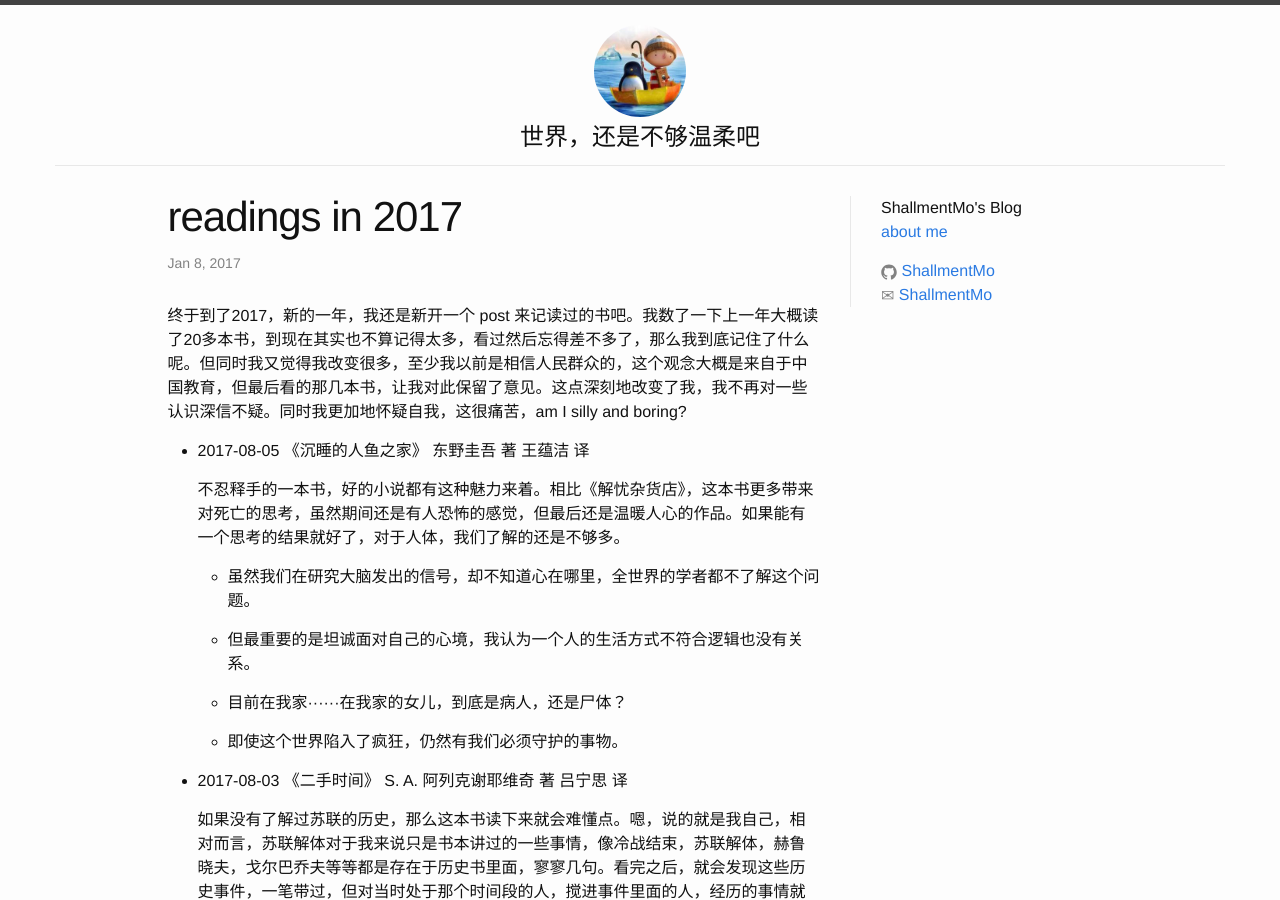
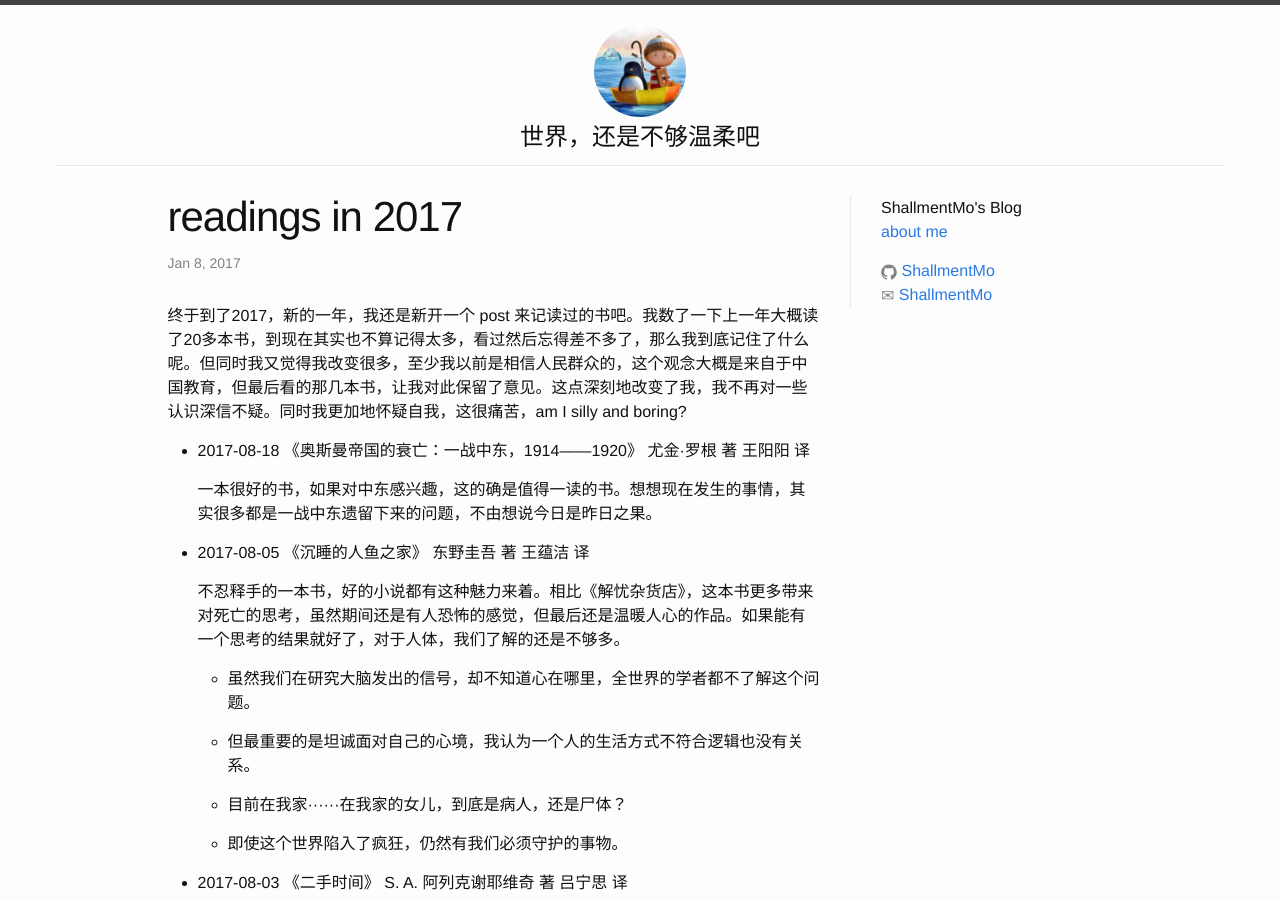
Before and after one commit to ShallmentMo/shallmentmo.github.com, a Jekyll site: the page built from _posts/2017-01-08-readings-in-2017.md, in a window 1280 px wide and 900 px high. Built offline with Jekyll 4.4.1, drawn with Linux system fonts in a browser that asks for light colours.

Commit message:
add 2017-08-17 reading

```diff
--- a/_posts/2017-01-08-readings-in-2017.md
+++ b/_posts/2017-01-08-readings-in-2017.md
@@ -6,6 +6,10 @@ categories: posts
 ---
 
 终于到了2017，新的一年，我还是新开一个 post 来记读过的书吧。我数了一下上一年大概读了20多本书，到现在其实也不算记得太多，看过然后忘得差不多了，那么我到底记住了什么呢。但同时我又觉得我改变很多，至少我以前是相信人民群众的，这个观念大概是来自于中国教育，但最后看的那几本书，让我对此保留了意见。这点深刻地改变了我，我不再对一些认识深信不疑。同时我更加地怀疑自我，这很痛苦，am I silly and boring?
+
+* 2017-08-18 《奥斯曼帝国的衰亡：一战中东，1914——1920》 尤金·罗根 著 王阳阳 译
+
+  一本很好的书，如果对中东感兴趣，这的确是值得一读的书。想想现在发生的事情，其实很多都是一战中东遗留下来的问题，不由想说今日是昨日之果。
 
 * 2017-08-05 《沉睡的人鱼之家》 东野圭吾 著 王蕴洁 译
 
```
